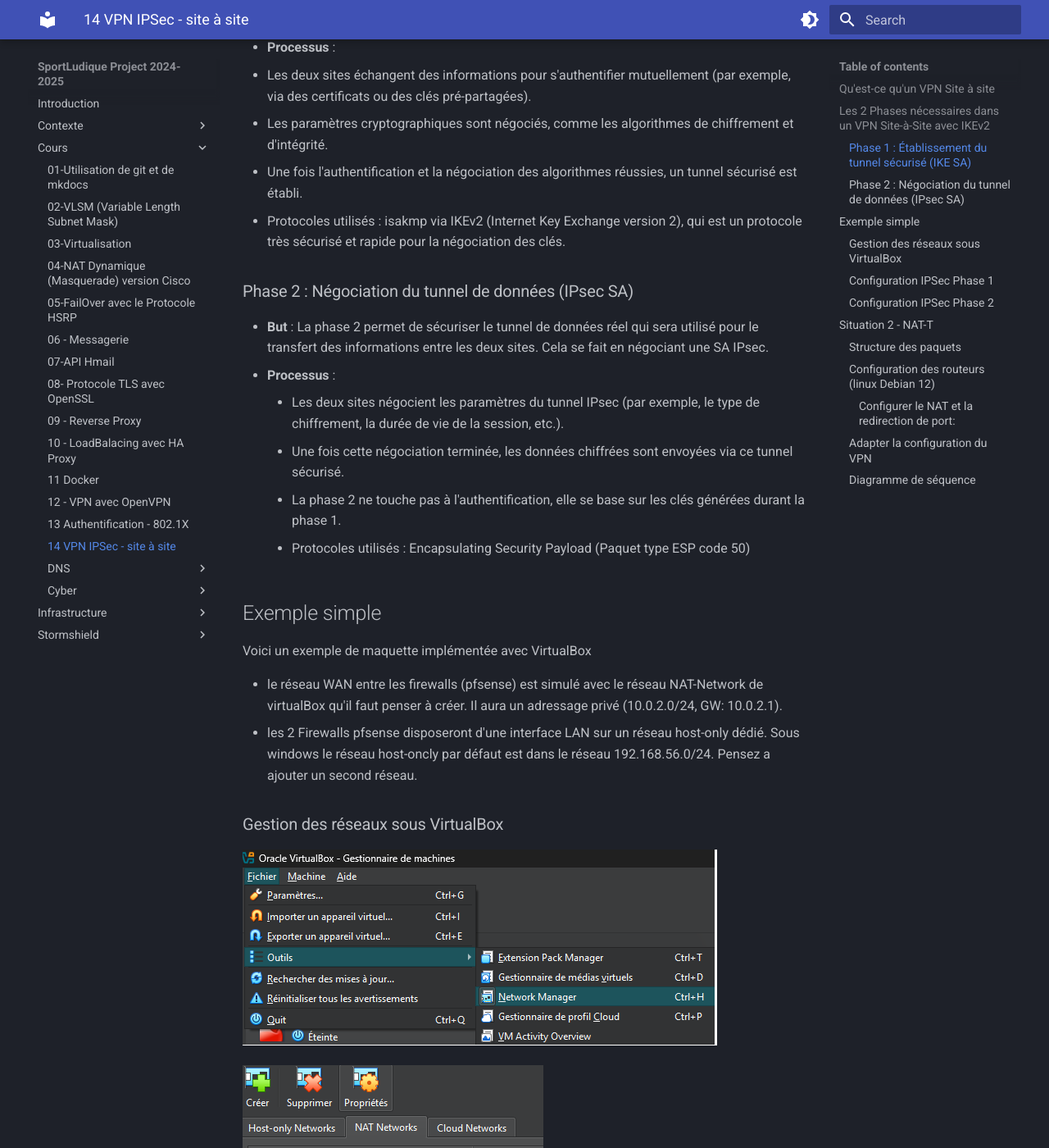
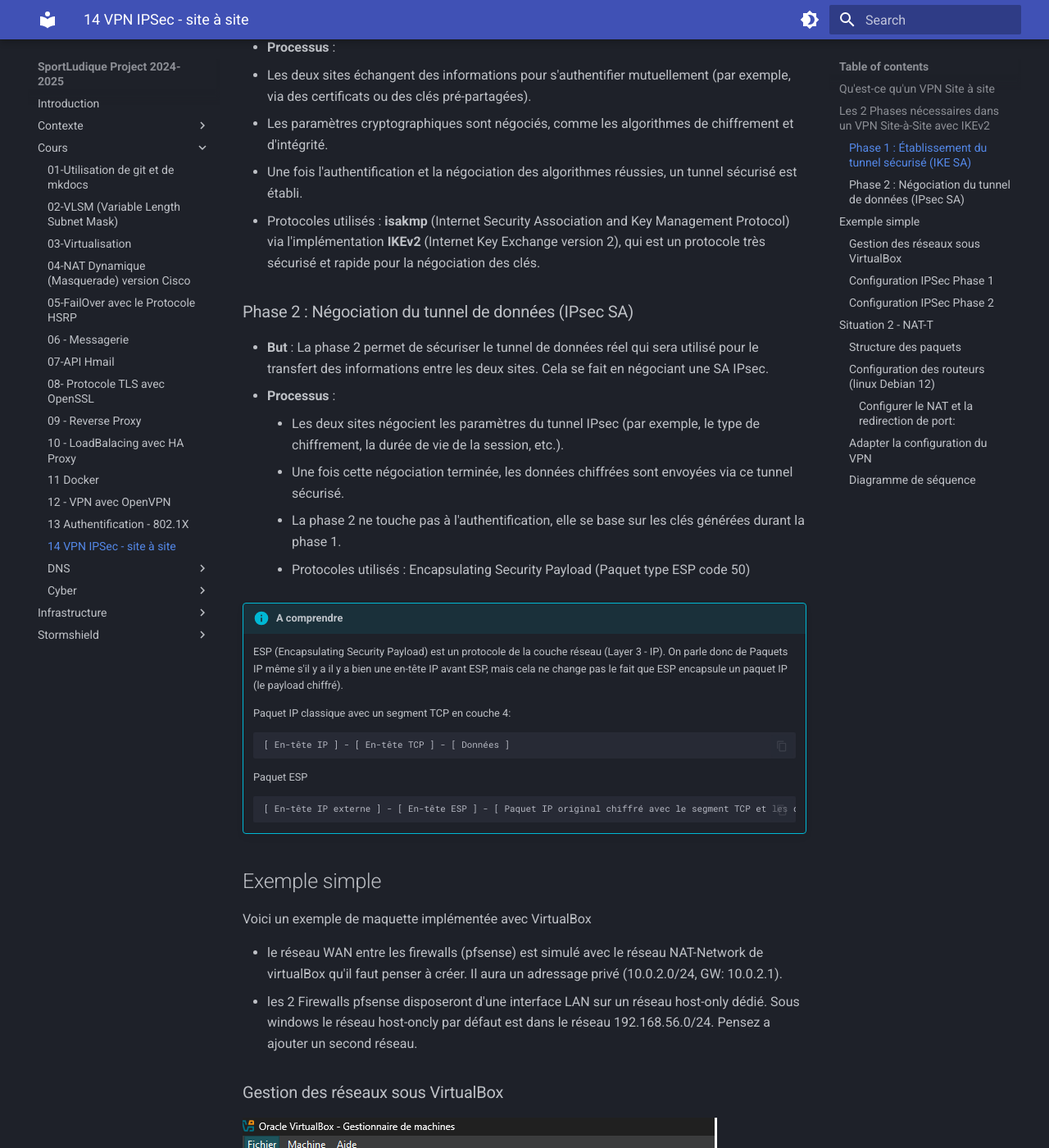
Before and after one commit to lmeryFulbert/SportLudique2024-2025, an MkDocs documentation site: the page built from docs/cours/14-vpn-ipsec.md, in a window 1280 px wide and 1400 px high, scrolled down 543 px. Shown: the whole window at 82% size. Built offline with MkDocs 1.6.1 and Material for MkDocs 9.7.7, drawn with Linux system fonts in a browser that asks for light colours; some of the changed text lies outside the part shown.

Commit message:
correction fautes

`````diff
--- a/docs/cours/14-vpn-ipsec.md
+++ b/docs/cours/14-vpn-ipsec.md
@@ -14,7 +14,7 @@ Un VPN site-à-site est un type de connexion qui permet de relier deux réseaux
    -   Les deux sites échangent des informations pour s'authentifier mutuellement (par exemple, via des certificats ou des clés pré-partagées).
    -   Les paramètres cryptographiques sont négociés, comme les algorithmes de chiffrement et d'intégrité.
    -   Une fois l'authentification et la négociation des algorithmes réussies, un tunnel sécurisé est établi.
-   -   Protocoles utilisés : isakmp via IKEv2 (Internet Key Exchange version 2), qui est un protocole très sécurisé et rapide pour la négociation des clés.
+   -   Protocoles utilisés : **isakmp** (Internet Security Association and Key Management Protocol) via l'implémentation **IKEv2** (Internet Key Exchange version 2), qui est un protocole très sécurisé et rapide pour la négociation des clés.
 
 ### Phase 2 : Négociation du tunnel de données (IPsec SA)
 
@@ -24,6 +24,22 @@ Un VPN site-à-site est un type de connexion qui permet de relier deux réseaux
     -   Une fois cette négociation terminée, les données chiffrées sont envoyées via ce tunnel sécurisé.
     -   La phase 2 ne touche pas à l'authentification, elle se base sur les clés générées durant la phase 1.
     -   Protocoles utilisés : Encapsulating Security Payload (Paquet type ESP code 50)
+
+!!! info "A comprendre"
+    ESP (Encapsulating Security Payload) est un protocole de la couche réseau (Layer 3 - IP).
+    On parle donc de Paquets IP même s'il y a il y a bien une en-tête IP avant ESP, mais cela ne change pas le fait que ESP encapsule un paquet IP (le payload chiffré).
+
+    Paquet IP classique avec un segment TCP en couche 4:
+    ````
+    [ En-tête IP ] - [ En-tête TCP ] - [ Données ]
+    ````
+
+    Paquet ESP
+    ````
+    [ En-tête IP externe ] - [ En-tête ESP ] - [ Paquet IP original chiffré avec le segment TCP et les data ] - [ Authentification ESP ]
+    ````
+
+
 
 ## Exemple simple
 
@@ -162,7 +178,12 @@ En cas de probleme ne pas hesitez à mettre une VM dans le réseau WAN en promis
 
 Voila le résumé des échanges entre les 2 parefeux
 
-![](../medias/cours/ipsec/ike_exchanges.png)
+-  IKE_SA_INIT : échange pour négocier les paramètres de sécurité (algorithme de chiffrement pour la confidentialité, fonction de hachage pour l’intégrité, fonction pseudo-aléatoire ou Pseudo-Random Function pour dériver les clés de chiffrement à partir de la négociation initiale, groupe et valeur DH pour l’échange de clés initial, nonce pour éviter le rejeu des valeurs cryptographiques calculées).
+-  IKE_AUTH : échange pour transmettre les identités et création de la première SA ESP.
+-  INFORMATIONAL : échange pour vérifier la continuitié d’une SA, supprimer des SA, reporter des erreurs, etc.
+-  CREATE_CHILD_SA : échange pour créer des SA ESP supplémentaires.
+
+![](../medias/cours/ipsec/isakmp_exchanges.png)
 
 Un filtre adapté sur wireshark pour pouvoir les analyser:
 
`````
Also changed, not shown: other parts of docs/cours/14-vpn-ipsec.md (+2 -2 lines), docs/medias/cours/ipsec/isakmp_exchanges.png (added).
